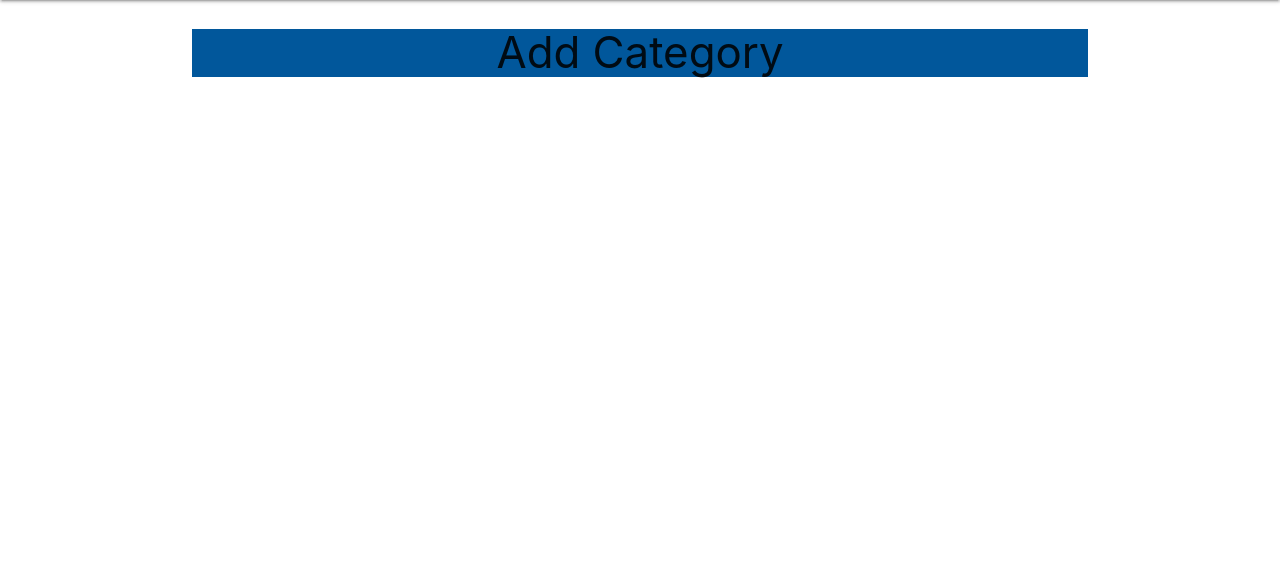
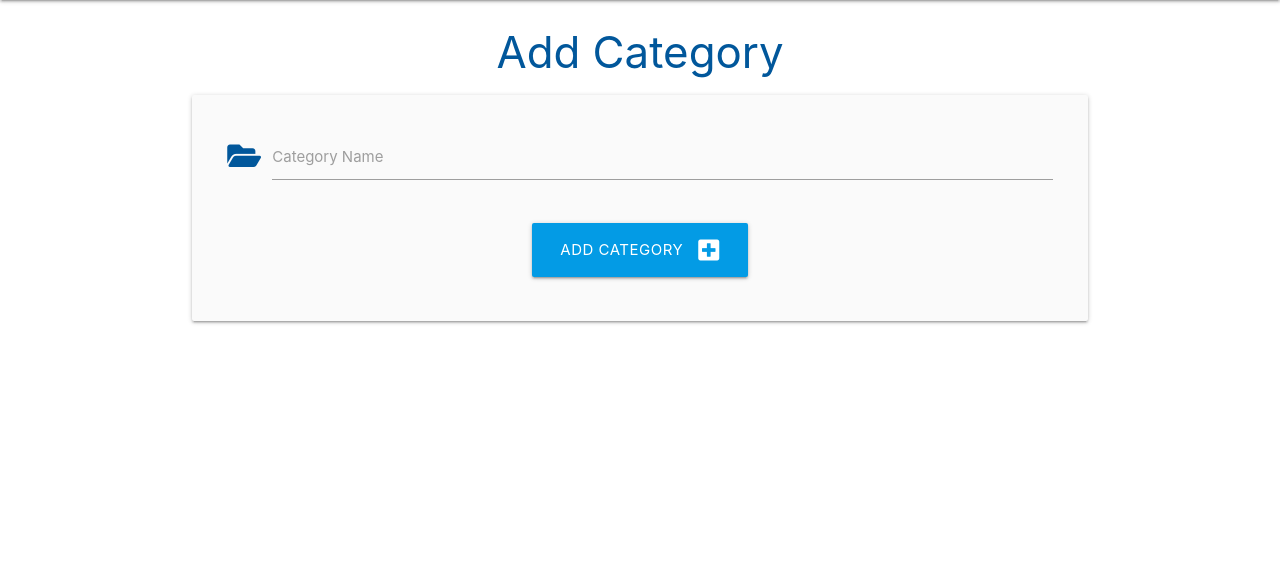
Before and after one commit to DanFNKD/flask-sqlalchemy-task-manager, a Flask app: page /add_category in a window 1280 px wide. Shown: the part 64-625 px from the top of the page. Run offline with Flask 3, Linux system fonts and the light colour scheme.

Commit message:
Updated code

```diff
--- a/taskmanager/templates/add_category.html
+++ b/taskmanager/templates/add_category.html
@@ -1,6 +1,27 @@
 {% extends "base.html" %}
 {% block content %}
 
-<h3 class="light-blue darken-4 center-align">Add Category</h3>
+<h3 class="light-blue-text text-darken-4 center-align">Add Category</h3>
+
+<div class="row card-panel grey lighten-5">
+    <form class="col s12" method="POST" action="{{ url_for('add_category') }}">
+        <!-- category name -->
+        <div class="row">
+            <div class="input-field col s12">
+                <i class="fas fa-folder-open prefix light-blue-text text-darken-4"></i>
+                <input id="category_name" name="category_name" minlength="3" maxlength="25" type="text" class="validate" required>
+                <label for="category_name">Category Name</label>
+            </div>
+        </div>
+        <!-- submit button -->
+        <div class="row">
+            <div class="col s12 center-align">
+                <button type="submit" class="btn-large light-blue darken-1">
+                    Add Category <i class="fas fa-plus-square right"></i>
+                </button>
+            </div>
+        </div>
+    </form>
+</div>
 
 {% endblock %}
--- a/taskmanager/templates/base.html
+++ b/taskmanager/templates/base.html
@@ -25,7 +25,7 @@
             <ul class="right hide-on-med-and-down">
                 <li><a href="{{ url_for('home') }}">Home</a></li>
                 <li><a href="">New Task</a></li>
-                <li><a href="">Categories</a></li>
+                <li><a href="{{ url_for('categories') }}">Categories</a></li>
             </ul>
             </div>
         </nav>
@@ -34,7 +34,7 @@
         <ul class="sidenav" id="mobile-demo">
             <li><a href="{{ url_for('home') }}">Home</a></li>
             <li><a href="">New Task</a></li>
-            <li><a href="">Categories</a></li>
+            <li><a href="{{ url_for('categories') }}">Categories</a></li>
         </ul>
     </header>
 
--- a/taskmanager/templates/categories.html
+++ b/taskmanager/templates/categories.html
@@ -1,11 +1,11 @@
 {% extends "base.html" %}
 {% block content %}
 
-<h3 class="light-blue darken-4 center-align">Categories</h3>
+<h3 class="light-blue-text text-darken-4 center-align">Categories</h3>
 
 <div class="row">
     <div class="col s12 center-align">
-        <a href="{{ url_for ('add_category')}}" class="btn-large light-blue darken-2">
+        <a href="{{ url_for('add_category') }}" class="btn-large light-blue darken-2">
             Add Category <i class="fas fa-plus-square right"></i>
         </a>
     </div>
```
